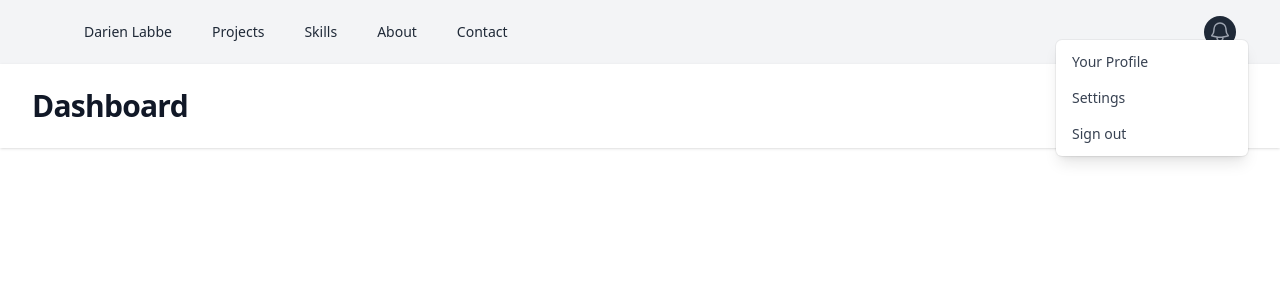
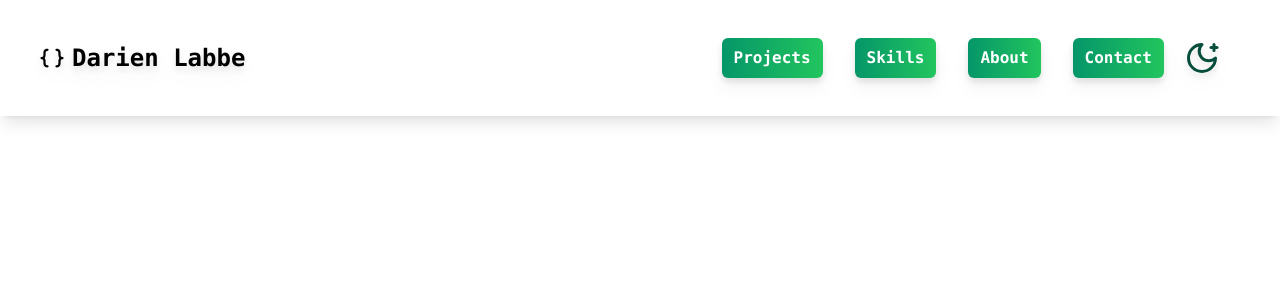
Before and after one commit to darienlabbe/darienlabbe.github.io, a React (Create React App) app: page / in a window 1280 px wide. Shown: the top 300 px of the page. Built offline with nearby package versions, Linux system fonts and the light colour scheme.

Commit message:
added new nav

```diff
--- a/package.json
+++ b/package.json
@@ -9,6 +9,7 @@
     "@testing-library/user-event": "^13.5.0",
     "react": "^18.3.1",
     "react-dom": "^18.3.1",
+    "react-icons": "^5.2.1",
     "react-scripts": "5.0.1",
     "web-vitals": "^2.1.4"
   },
--- a/public/index.html
+++ b/public/index.html
@@ -5,7 +5,7 @@
     <meta name="viewport" content="width=device-width, initial-scale=1" />
     <meta name="theme-color" content="#000000" />
     <meta name="description" content="Web site created using create-react-app"/>
-    <link rel="apple-touch-icon" href="%PUBLIC_URL%/manifest.json" />
+    <link rel="icon" href="favicon.ico" />
     <link href="./output.css" rel="stylesheet">
     <title>Darien's Portfolio Website</title>
   </head>
--- a/src/App.js
+++ b/src/App.js
@@ -1,104 +1,30 @@
 import React from 'react';
+import { LuMoonStar } from "react-icons/lu";
+import { PiBracketsCurlyBold } from "react-icons/pi";
 
 function App() {
   return (
-    <div class="min-h-full">
-      <nav class="bg-gray-100">
-        <div class="mx-auto max-w-7xl px-4 sm:px-6 lg:px-8">
-          <div class="flex h-16 items-center justify-between">
-            <div class="flex items-center">
-              <div class="flex-shrink-0">
-              </div>
-              <div class="hidden md:block">
-                <div class="ml-10 flex items-baseline space-x-4">
-                  <a href="#" class="click:bg-green-300 hover:bg-gray-200 text-gray-800 rounded-md px-3 py-2 text-sm font-medium" aria-current="page">Darien Labbe</a>
-                  <a href="#" class="text-gray-800 hover:bg-gray-200 hover:text-gray-600 rounded-md px-3 py-2 text-sm font-medium">Projects</a>
-                  <a href="#" class="text-gray-800 hover:bg-gray-200 hover:text-gray-600 rounded-md px-3 py-2 text-sm font-medium">Skills</a>
-                  <a href="#" class="text-gray-800 hover:bg-gray-200 hover:text-gray-600 rounded-md px-3 py-2 text-sm font-medium">About</a>
-                  <a href="#" class="text-gray-800 hover:bg-gray-200 hover:text-gray-600 rounded-md px-3 py-2 text-sm font-medium">Contact</a>
-                </div>
-              </div>
+    <div className='bg-white min-h-screen font-mono'>
+      <div className='drop-shadow-lg shadow-lg'>
+        <section className='px-10'>
+          <nav className='py-8 flex justify-between'>
+            <div className='flex items-center'>
+              <PiBracketsCurlyBold className='text-2xl'/>
+              <h1 className='text-2xl font-bold px-2 cursor-pointer'>Darien Labbe</h1>
             </div>
-            <div class="hidden md:block">
-              <div class="ml-4 flex items-center md:ml-6">
-                <button type="button" class="relative rounded-full bg-gray-800 p-1 text-gray-400 hover:text-white focus:outline-none focus:ring-2 focus:ring-white focus:ring-offset-2 focus:ring-offset-gray-800">
-                  <span class="absolute -inset-1.5"></span>
-                  <span class="sr-only">View notifications</span>
-                  <svg class="h-6 w-6" fill="none" viewBox="0 0 24 24" stroke-width="1.5" stroke="currentColor" aria-hidden="true">
-                    <path stroke-linecap="round" stroke-linejoin="round" d="M14.857 17.082a23.848 23.848 0 005.454-1.31A8.967 8.967 0 0118 9.75v-.7V9A6 6 0 006 9v.75a8.967 8.967 0 01-2.312 6.022c1.733.64 3.56 1.085 5.455 1.31m5.714 0a24.255 24.255 0 01-5.714 0m5.714 0a3 3 0 11-5.714 0" />
-                  </svg>
-                </button>
-                <div class="relative ml-3">
-                  <div>
-                    <button type="button" class="relative flex max-w-xs items-center rounded-full bg-gray-800 text-sm focus:outline-none focus:ring-2 focus:ring-white focus:ring-offset-2 focus:ring-offset-gray-800" id="user-menu-button" aria-expanded="false" aria-haspopup="true">
-                      <span class="absolute -inset-1.5"></span>
-                      <span class="sr-only">Open user menu</span>
-                    </button>
-                  </div>
-                  <div class="absolute right-0 z-10 mt-2 w-48 origin-top-right rounded-md bg-white py-1 shadow-lg ring-1 ring-black ring-opacity-5 focus:outline-none" role="menu" aria-orientation="vertical" aria-labelledby="user-menu-button" tabindex="-1">
-                    <a href="#" class="block px-4 py-2 text-sm text-gray-700" role="menuitem" tabindex="-1" id="user-menu-item-0">Your Profile</a>
-                    <a href="#" class="block px-4 py-2 text-sm text-gray-700" role="menuitem" tabindex="-1" id="user-menu-item-1">Settings</a>
-                    <a href="#" class="block px-4 py-2 text-sm text-gray-700" role="menuitem" tabindex="-1" id="user-menu-item-2">Sign out</a>
-                  </div>
-                </div>
-              </div>
-            </div>
-            <div class="-mr-2 flex md:hidden">
-              <button type="button" class="relative inline-flex items-center justify-center rounded-md bg-gray-800 p-2 text-gray-400 hover:bg-gray-700 hover:text-white focus:outline-none focus:ring-2 focus:ring-white focus:ring-offset-2 focus:ring-offset-gray-800" aria-controls="mobile-menu" aria-expanded="false">
-                <span class="absolute -inset-0.5"></span>
-                <span class="sr-only">Open main menu</span>
-                <svg class="block h-6 w-6" fill="none" viewBox="0 0 24 24" stroke-width="1.5" stroke="currentColor" aria-hidden="true">
-                  <path stroke-linecap="round" stroke-linejoin="round" d="M3.75 6.75h16.5M3.75 12h16.5m-16.5 5.25h16.5" />
-                </svg>
-                <svg class="hidden h-6 w-6" fill="none" viewBox="0 0 24 24" stroke-width="1.5" stroke="currentColor" aria-hidden="true">
-                  <path stroke-linecap="round" stroke-linejoin="round" d="M6 18L18 6M6 6l12 12" />
-                </svg>
-              </button>
-            </div>
+            <ul className='flex items-center'>
+              <li className='bg-gradient-to-r from-emerald-600 to-green-500 px-3 text-white font-semibold py-2 rounded-md ml-8 cursor-pointer'>Projects</li>
+              <li className='bg-gradient-to-r from-emerald-600 to-green-500 px-3 text-white font-semibold py-2 rounded-md ml-8 cursor-pointer'>Skills</li>
+              <li className='bg-gradient-to-r from-emerald-600 to-green-500 px-3 text-white font-semibold py-2 rounded-md ml-8 cursor-pointer'>About</li>
+              <li className='bg-gradient-to-r from-emerald-600 to-green-500 px-3 text-white font-semibold py-2 rounded-md ml-8 cursor-pointer'>Contact</li>
+              <li className='px-5 py-2'><LuMoonStar className='cursor-pointer text-4xl text-emerald-900'/></li>
+            </ul>
+          </nav>
+          <div>
+
           </div>
-        </div>
-        <div class="md:hidden" id="mobile-menu">
-          <div class="space-y-1 px-2 pb-3 pt-2 sm:px-3">
-            <a href="#" class="bg-gray-900 text-white block rounded-md px-3 py-2 text-base font-medium" aria-current="page">Dashboard</a>
-            <a href="#" class="text-gray-300 hover:bg-gray-700 hover:text-white block rounded-md px-3 py-2 text-base font-medium">Team</a>
-            <a href="#" class="text-gray-300 hover:bg-gray-700 hover:text-white block rounded-md px-3 py-2 text-base font-medium">Projects</a>
-            <a href="#" class="text-gray-300 hover:bg-gray-700 hover:text-white block rounded-md px-3 py-2 text-base font-medium">Calendar</a>
-            <a href="#" class="text-gray-300 hover:bg-gray-700 hover:text-white block rounded-md px-3 py-2 text-base font-medium">Reports</a>
-          </div>
-          <div class="border-t border-gray-700 pb-3 pt-4">
-            <div class="flex items-center px-5">
-              <div class="flex-shrink-0">
-              </div>
-              <div class="ml-3">
-                <div class="text-base font-medium leading-none text-white">Tom Cook</div>
-                <div class="text-sm font-medium leading-none text-gray-400">tom@example.com</div>
-              </div>
-              <button type="button" class="relative ml-auto flex-shrink-0 rounded-full bg-gray-800 p-1 text-gray-400 hover:text-white focus:outline-none focus:ring-2 focus:ring-white focus:ring-offset-2 focus:ring-offset-gray-800">
-                <span class="absolute -inset-1.5"></span>
-                <span class="sr-only">View notifications</span>
-                <svg class="h-6 w-6" fill="none" viewBox="0 0 24 24" stroke-width="1.5" stroke="currentColor" aria-hidden="true">
-                  <path stroke-linecap="round" stroke-linejoin="round" d="M14.857 17.082a23.848 23.848 0 005.454-1.31A8.967 8.967 0 0118 9.75v-.7V9A6 6 0 006 9v.75a8.967 8.967 0 01-2.312 6.022c1.733.64 3.56 1.085 5.455 1.31m5.714 0a24.255 24.255 0 01-5.714 0m5.714 0a3 3 0 11-5.714 0" />
-                </svg>
-              </button>
-            </div>
-            <div class="mt-3 space-y-1 px-2">
-              <a href="#" class="block rounded-md px-3 py-2 text-base font-medium text-gray-400 hover:bg-gray-700 hover:text-white">Your Profile</a>
-              <a href="#" class="block rounded-md px-3 py-2 text-base font-medium text-gray-400 hover:bg-gray-700 hover:text-white">Settings</a>
-              <a href="#" class="block rounded-md px-3 py-2 text-base font-medium text-gray-400 hover:bg-gray-700 hover:text-white">Sign out</a>
-            </div>
-          </div>
-        </div>
-      </nav>
-
-      <header class="bg-white shadow">
-        <div class="mx-auto max-w-7xl px-4 py-6 sm:px-6 lg:px-8">
-          <h1 class="text-3xl font-bold tracking-tight text-gray-900">Dashboard</h1>
-        </div>
-      </header>
-      <main>
-        <div class="mx-auto max-w-7xl py-6 sm:px-6 lg:px-8">
-        </div>
-      </main>
+        </section>
+      </div>
     </div>
   );
 }
--- a/tailwind.config.js
+++ b/tailwind.config.js
@@ -4,7 +4,11 @@ module.exports = {
     "./src/**/*.{js,jsx,ts,tsx,html}",
   ],
   theme: {
-    extend: {},
+    extend: {
+      fontFamily: {
+        'nunito': ['nunito', 'sans-serif']
+      },
+    },
   },
   plugins: [],
 }
```
Also changed, not shown: public/manifest.json (deleted), 2 other files (tests, documents, lock files or other folders).
